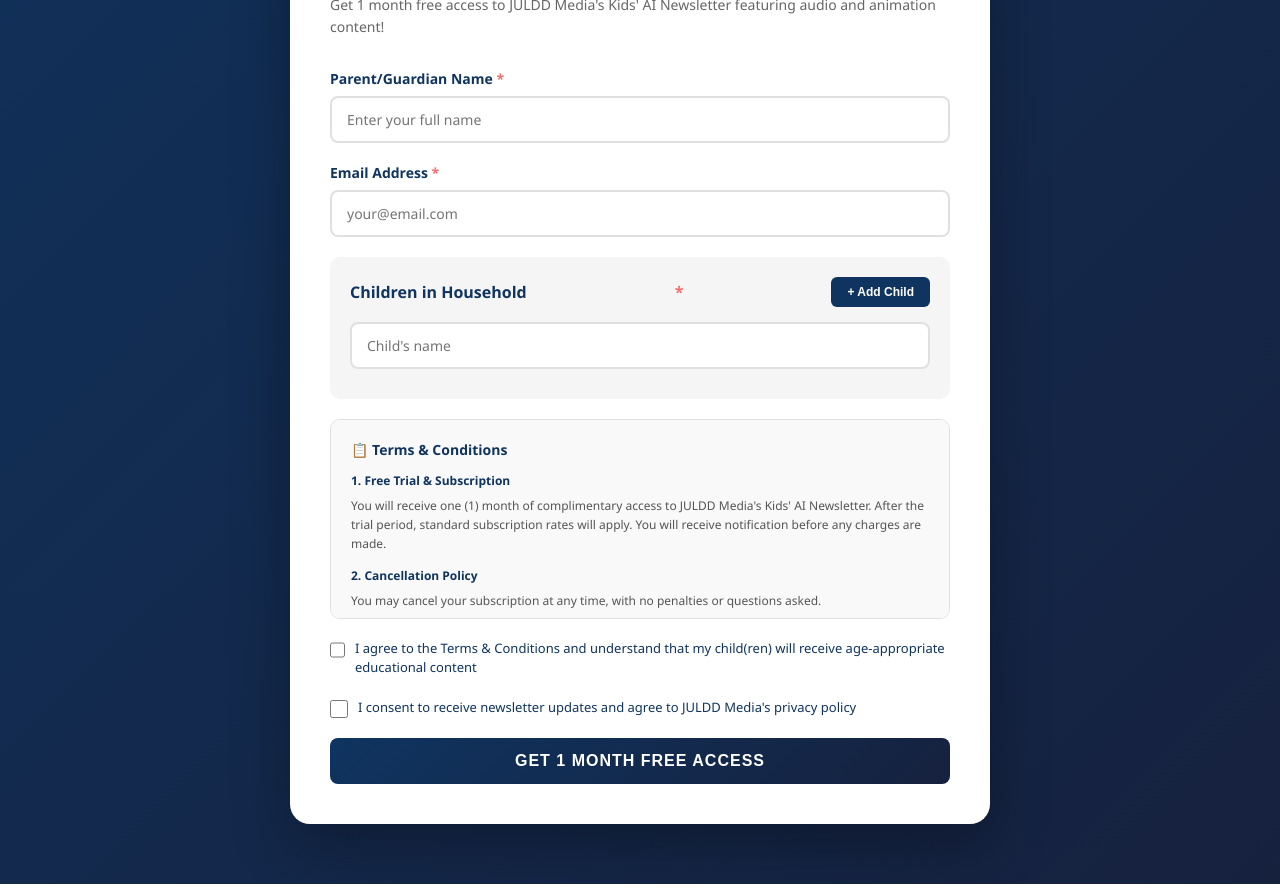
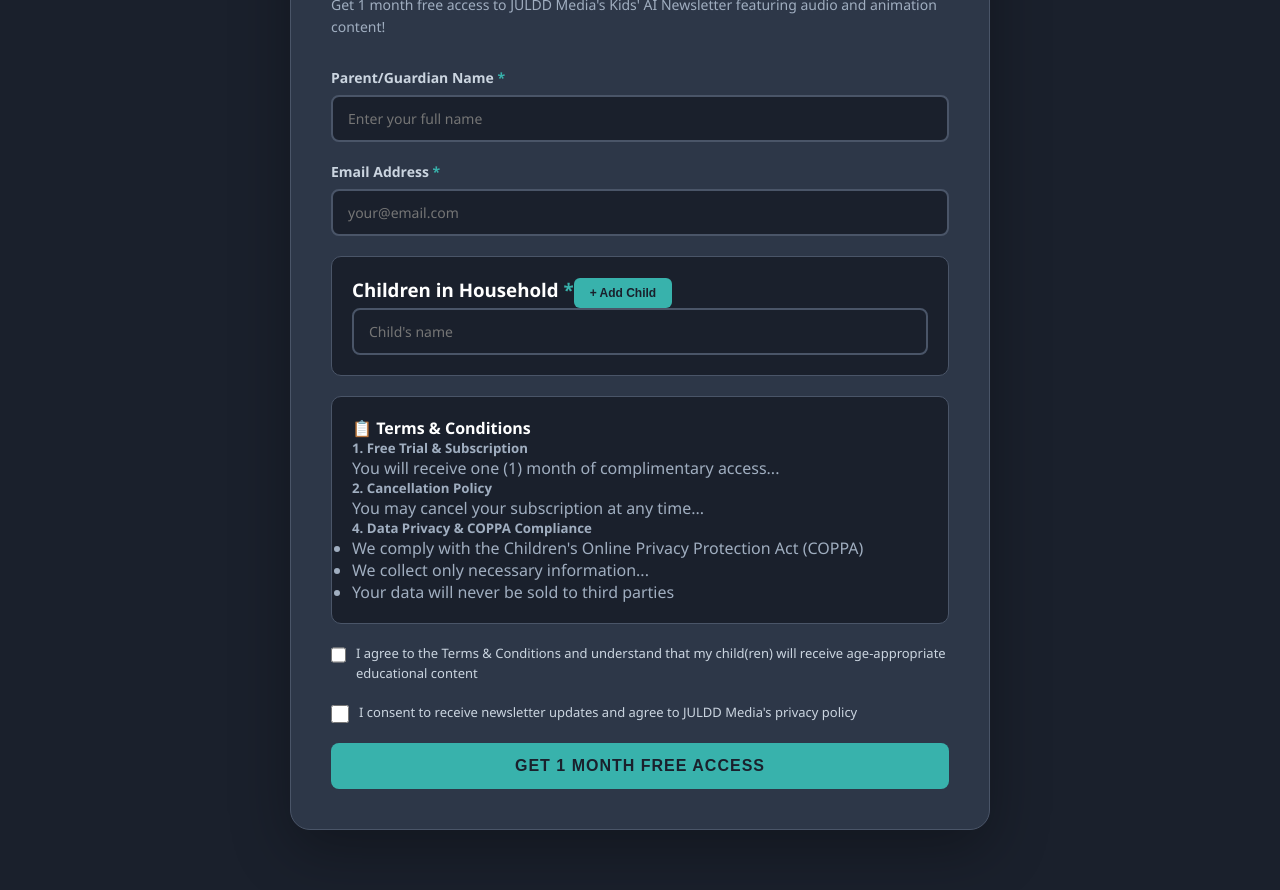
Before and after one commit to JULDDLLC/JULDDMediaNewsletterSignup, a website: page index.html in a window 1280 px wide. Shown: the part 679-1569 px from the top of the page. Drawn offline with nearby package versions, Linux system fonts and the light colour scheme.

Commit message:
Revamp styles for dark mode theme
Updated styles for dark mode theme, including background colors, text colors, and button styles. Adjusted layout for improved readability and accessibility.

```diff
--- a/index.html
+++ b/index.html
@@ -5,86 +5,162 @@
     <meta name="viewport" content="width=device-width, initial-scale=1.0">
     <title>JULDD Media - Kids' AI Newsletter Signup</title>
     <style>
+        /* --- THEME RESET & FONT --- */
         * { margin: 0; padding: 0; box-sizing: border-box; }
-        body { font-family: 'Segoe UI', Tahoma, Geneva, Verdana, sans-serif; background: linear-gradient(135deg, #0f3460 0%, #16213e 100%); min-height: 100vh; padding: 20px; color: #333; }
-        .container { max-width: 700px; /* Adjusted max-width for a single column layout */ margin: 40px auto; background: white; border-radius: 20px; box-shadow: 0 20px 60px rgba(0, 0, 0, 0.3); overflow: hidden; }
-
-        /* --- CHANGE 1: Switched to a single column layout --- */
-        .content-wrapper {
-            display: grid;
-            grid-template-columns: 1fr; /* This creates one column, so items stack vertically */
-            gap: 0;
+        body {
+            font-family: 'Segoe UI', Tahoma, Geneva, Verdana, sans-serif;
+            /* --- THEME CHANGE: Dark Mode Background --- */
+            background-color: #1A202C; /* A dark navy/charcoal from your theme */
+            min-height: 100vh;
+            padding: 20px;
+            color: #E2E8F0; /* Light text for dark background */
         }
 
-        /* --- CHANGE 2: Adjusted image section for top placement --- */
-        .image-section {
-            /* The gradient is now a fallback if the image doesn't load */
-            background: linear-gradient(135deg, #0f3460 0%, #16213e 100%);
-            line-height: 0; /* Removes any extra space around the image */
+        /* --- THEME CHANGE: Dark Form Container --- */
+        .container {
+            max-width: 700px;
+            margin: 40px auto;
+            background: #2D3748; /* The dark gray card color from your theme */
+            border-radius: 20px;
+            box-shadow: 0 20px 60px rgba(0, 0, 0, 0.3);
+            overflow: hidden;
+            border: 1px solid #4A5568; /* Subtle border */
         }
 
-        .image-section img {
-            width: 100%;
-            height: auto;
-            display: block; /* Ensures no extra space below the image */
+        .content-wrapper { display: grid; grid-template-columns: 1fr; gap: 0; }
+        .image-section { line-height: 0; }
+        .image-section img { width: 100%; height: auto; display: block; }
+
+        .form-section { padding: 40px; display: flex; flex-direction: column; justify-content: center; }
+
+        /* --- THEME CHANGE: Light Text Headers --- */
+        .form-header { margin-bottom: 30px; }
+        .form-header h1 {
+            color: #FFFFFF; /* White main header */
+            font-size: 28px;
+            margin-bottom: 10px;
+            font-weight: 700;
+        }
+        .form-header p {
+            color: #A0AEC0; /* Lighter gray for subheading */
+            font-size: 14px;
+            line-height: 1.6;
         }
 
-        /* --- CHANGE 3: Adjusted form section padding for the new layout --- */
-        .form-section {
-            padding: 40px; /* Uniform padding */
-            display: flex;
-            flex-direction: column;
-            justify-content: center;
+        .form-group { margin-bottom: 20px; }
+        label {
+            display: block;
+            margin-bottom: 8px;
+            color: #CBD5E0; /* Light gray for labels */
+            font-weight: 600;
+            font-size: 14px;
         }
 
-        .form-header { margin-bottom: 30px; }
-        .form-header h1 { color: #0f3460; font-size: 28px; margin-bottom: 10px; font-weight: 700; }
-        .form-header p { color: #666; font-size: 14px; line-height: 1.6; }
-        .form-group { margin-bottom: 20px; }
-        label { display: block; margin-bottom: 8px; color: #0f3460; font-weight: 600; font-size: 14px; }
-        input[type="text"], input[type="email"], textarea { width: 100%; padding: 12px 15px; border: 2px solid #e0e0e0; border-radius: 8px; font-size: 14px; font-family: inherit; transition: all 0.3s ease; }
-        input[type="text"]:focus, input[type="email"]:focus, textarea:focus { outline: none; border-color: #0f3460; box-shadow: 0 0 0 3px rgba(15, 52, 96, 0.1); }
-        .children-section { background: #f5f5f5; padding: 20px; border-radius: 10px; margin-bottom: 20px; }
-        .children-section h3 { color: #0f3460; font-size: 16px; margin-bottom: 15px; display: flex; justify-content: space-between; align-items: center; }
-        .add-child-btn { background: #0f3460; color: white; border: none; padding: 8px 16px; border-radius: 6px; cursor: pointer; font-size: 12px; font-weight: 600; transition: background 0.3s ease; }
-        .add-child-btn:hover { background: #1a4d7a; }
-        .child-input-group { display: flex; gap: 10px; margin-bottom: 10px; align-items: flex-end; }
-        .child-input-group input { flex: 1; }
-        .remove-child-btn { background: #ff6b6b; color: white; border: none; padding: 10px 12px; border-radius: 6px; cursor: pointer; font-size: 12px; transition: background 0.3s ease; }
-        .remove-child-btn:hover { background: #ff5252; }
-        .terms-section { background: #f9f9f9; padding: 20px; border-radius: 10px; margin-bottom: 20px; max-height: 200px; overflow-y: auto; border: 1px solid #e0e0e0; }
-        .terms-section h4 { color: #0f3460; font-size: 14px; margin-bottom: 12px; font-weight: 700; }
-        .terms-content { font-size: 12px; line-height: 1.6; color: #555; }
-        .terms-content h5 { color: #0f3460; font-size: 12px; margin-top: 12px; margin-bottom: 6px; font-weight: 600; }
+        /* --- THEME CHANGE: Dark Inputs --- */
+        input[type="text"], input[type="email"] {
+            width: 100%;
+            padding: 12px 15px;
+            background-color: #1A202C; /* Dark background for inputs */
+            border: 2px solid #4A5568; /* Gray border */
+            color: #FFFFFF; /* White text when typing */
+            border-radius: 8px;
+            font-size: 14px;
+            font-family: inherit;
+            transition: all 0.3s ease;
+        }
+
+        /* --- THEME CHANGE: Electric Green Focus Highlight --- */
+        input[type="text"]:focus, input[type="email"]:focus {
+            outline: none;
+            border-color: #38B2AC; /* Your theme's electric green/teal */
+            box-shadow: 0 0 0 3px rgba(56, 178, 172, 0.3);
+        }
+
+        /* --- THEME CHANGE: Dark Sections --- */
+        .children-section, .terms-section {
+            background: #1A202C; /* Matching dark background */
+            padding: 20px;
+            border-radius: 10px;
+            margin-bottom: 20px;
+            border: 1px solid #4A5568;
+        }
+        .children-section h3, .terms-section h4 {
+            color: #FFFFFF; /* White headers for sections */
+        }
+        .terms-content, .terms-content h5 {
+            color: #A0AEC0; /* Light gray for terms text */
+        }
+
+        /* --- THEME CHANGE: Electric Green Buttons --- */
+        .add-child-btn {
+            background: #38B2AC;
+            color: #1A202C; /* Dark text for contrast */
+            border: none;
+            padding: 8px 16px;
+            border-radius: 6px;
+            cursor: pointer;
+            font-size: 12px;
+            font-weight: 700; /* Bolder text */
+            transition: background 0.3s ease;
+        }
+        .add-child-btn:hover { background: #4FD1C5; } /* Lighter green on hover */
+
+        .remove-child-btn { background: #E53E3E; color: white; border: none; padding: 10px 12px; border-radius: 6px; cursor: pointer; font-size: 12px; transition: background 0.3s ease; font-weight: 600; }
+        .remove-child-btn:hover { background: #FC8181; }
+
+        /* --- THEME CHANGE: Electric Green Checkbox --- */
         .checkbox-group { display: flex; align-items: flex-start; gap: 10px; margin-bottom: 20px; }
-        .checkbox-group input[type="checkbox"] { width: 18px; height: 18px; margin-top: 2px; cursor: pointer; accent-color: #0f3460; }
-        .checkbox-group label { margin: 0; font-weight: 400; font-size: 13px; line-height: 1.5; cursor: pointer; }
-        .submit-btn { width: 100%; padding: 14px; background: linear-gradient(135deg, #0f3460 0%, #16213e 100%); color: white; border: none; border-radius: 8px; font-size: 16px; font-weight: 700; cursor: pointer; transition: all 0.3s ease; text-transform: uppercase; letter-spacing: 1px; }
-        .submit-btn:hover { transform: translateY(-2px); box-shadow: 0 10px 25px rgba(15, 52, 96, 0.3); }
-        .submit-btn:disabled { opacity: 0.6; cursor: not-allowed; transform: none; box-shadow: none; }
-        .success-message { display: none; background: #4caf50; color: white; padding: 15px; border-radius: 8px; margin-bottom: 20px; text-align: center; font-weight: 600; }
-        .error-message { display: none; background: #ff6b6b; color: white; padding: 15px; border-radius: 8px; margin-bottom: 20px; text-align: center; font-weight: 600; }
-        .required { color: #ff6b6b; }
-        .loading { display: none; text-align: center; color: #0f3460; font-weight: 600; }
-        .spinner { border: 3px solid #f3f3f3; border-top: 3px solid #0f3460; border-radius: 50%; width: 20px; height: 20px; animation: spin 1s linear infinite; display: inline-block; vertical-align: middle; margin-right: 10px; }
+        .checkbox-group input[type="checkbox"] {
+            width: 18px;
+            height: 18px;
+            margin-top: 2px;
+            cursor: pointer;
+            accent-color: #38B2AC; /* Your theme's electric green/teal */
+        }
+        .checkbox-group label { margin: 0; font-weight: 400; font-size: 13px; line-height: 1.5; cursor: pointer; color: #CBD5E0; }
+
+        /* --- THEME CHANGE: Electric Green Submit Button --- */
+        .submit-btn {
+            width: 100%;
+            padding: 14px;
+            background: #38B2AC; /* Your theme's electric green/teal */
+            color: #1A202C; /* Dark text for high contrast */
+            border: none;
+            border-radius: 8px;
+            font-size: 16px;
+            font-weight: 700;
+            cursor: pointer;
+            transition: all 0.3s ease;
+            text-transform: uppercase;
+            letter-spacing: 1px;
+        }
+        .submit-btn:hover {
+            background: #4FD1C5; /* Lighter green on hover */
+            transform: translateY(-2px);
+            box-shadow: 0 10px 25px rgba(56, 178, 172, 0.2);
+        }
+        .submit-btn:disabled { opacity: 0.6; cursor: not-allowed; transform: none; box-shadow: none; background: #4A5568; }
+
+        /* --- Message Styles (No theme change needed, but good to check) --- */
+        .success-message { display: none; background: #48BB78; color: white; padding: 15px; border-radius: 8px; margin-bottom: 20px; text-align: center; font-weight: 600; }
+        .error-message { display: none; background: #E53E3E; color: white; padding: 15px; border-radius: 8px; margin-bottom: 20px; text-align: center; font-weight: 600; }
+
+        .required { color: #38B2AC; } /* Using theme color for required asterisk */
+        .loading { display: none; text-align: center; color: #FFFFFF; font-weight: 600; }
+        .spinner { border: 3px solid #4A5568; border-top: 3px solid #38B2AC; border-radius: 50%; width: 20px; height: 20px; animation: spin 1s linear infinite; display: inline-block; vertical-align: middle; margin-right: 10px; }
         @keyframes spin { 0% { transform: rotate(0deg); } 100% { transform: rotate(360deg); } }
 
-        /* The media query for mobile is now the default, so we can simplify or remove it */
         @media (max-width: 768px) {
-            .container {
-                margin: 20px auto; /* A little less margin on mobile */
-            }
-            .form-section {
-                padding: 30px 20px;
-            }
+            .container { margin: 20px auto; }
+            .form-section { padding: 30px 20px; }
         }
     </style>
 </head>
 <body>
+    <!-- The HTML structure below is unchanged -->
     <div class="container">
         <div class="content-wrapper">
             <div class="image-section">
-                <!-- This is the image you wanted to be the primary focus -->
                 <img src="https://ldfacwgnawbpvufohzgm.supabase.co/storage/v1/object/public/image-uploads/loaded_images/join_the_waitlist_20251102_044756_29d9781f.png?" alt="JULDD Media Kids AI Newsletter">
             </div>
             <div class="form-section">
@@ -115,9 +191,9 @@
                     <div class="terms-section">
                         <h4>📋 Terms & Conditions</h4>
                         <div class="terms-content">
-                            <h5>1. Free Trial & Subscription</h5><p>You will receive one (1) month of complimentary access to JULDD Media's Kids' AI Newsletter. After the trial period, standard subscription rates will apply. You will receive notification before any charges are made.</p>
-                            <h5>2. Cancellation Policy</h5><p>You may cancel your subscription at any time, with no penalties or questions asked.</p>
-                            <h5>4. Data Privacy & COPPA Compliance</h5><ul><li>We comply with the Children's Online Privacy Protection Act (COPPA)</li><li>We collect only necessary information: parent/guardian name, email, and children's names</li><li>Your data will never be sold to third parties</li></ul>
+                            <h5>1. Free Trial & Subscription</h5><p>You will receive one (1) month of complimentary access...</p>
+                            <h5>2. Cancellation Policy</h5><p>You may cancel your subscription at any time...</p>
+                            <h5>4. Data Privacy & COPPA Compliance</h5><ul><li>We comply with the Children's Online Privacy Protection Act (COPPA)</li><li>We collect only necessary information...</li><li>Your data will never be sold to third parties</li></ul>
                         </div>
                     </div>
                     <div class="checkbox-group">
@@ -136,6 +212,7 @@
             </div>
         </div>
     </div>
+    <!-- The JavaScript below is unchanged -->
     <script src="https://cdn.jsdelivr.net/npm/canvas-confetti@1.9.3/dist/confetti.browser.min.js"></script>
     <script>
         const signupForm = document.getElementById('signupForm');
```
